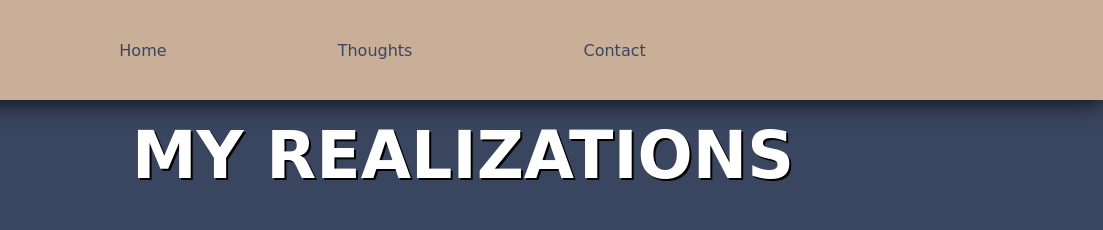
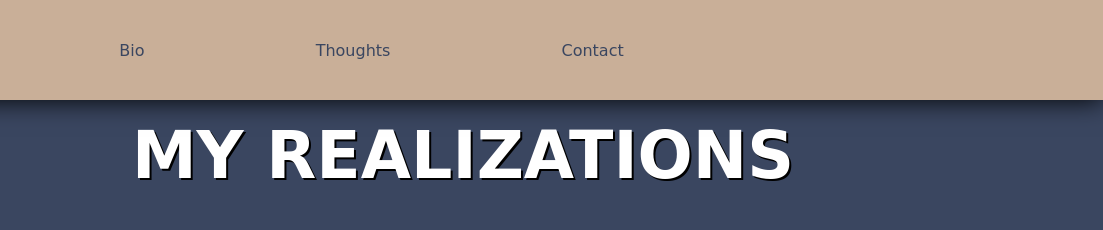
Before and after one commit to jz674/ResumeWebsite, a plain HTML site: page thoughts.html in a window 1280 px wide. Shown: the top 230 px of the page, 177-1280 px from the left. Drawn offline with Linux system fonts and the light colour scheme.

Commit message:
Update thoughts.html

```diff
--- a/thoughts.html
+++ b/thoughts.html
@@ -17,7 +17,7 @@ https://thesportspost.com/nba-lakers-lebron-mural-defaced/
  -->
   <nav>
   	<ul>
-  		<li> <a href ="index.html"> Home </a> </li>
+  		<li> <a href ="index.html"> Bio </a> </li>
 <!--   		<li> <a href ="about.html"> My Mission </a></li>
   		<li> <a href ="early.html"> Early Life </a></li> -->
       <li> <a href = "thoughts.html"> Thoughts </a> </li>
```
